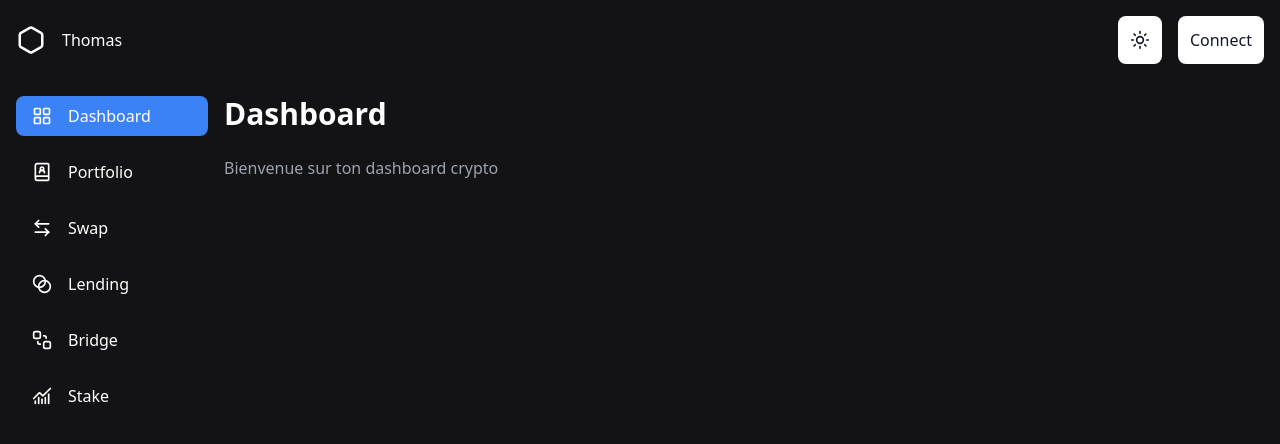
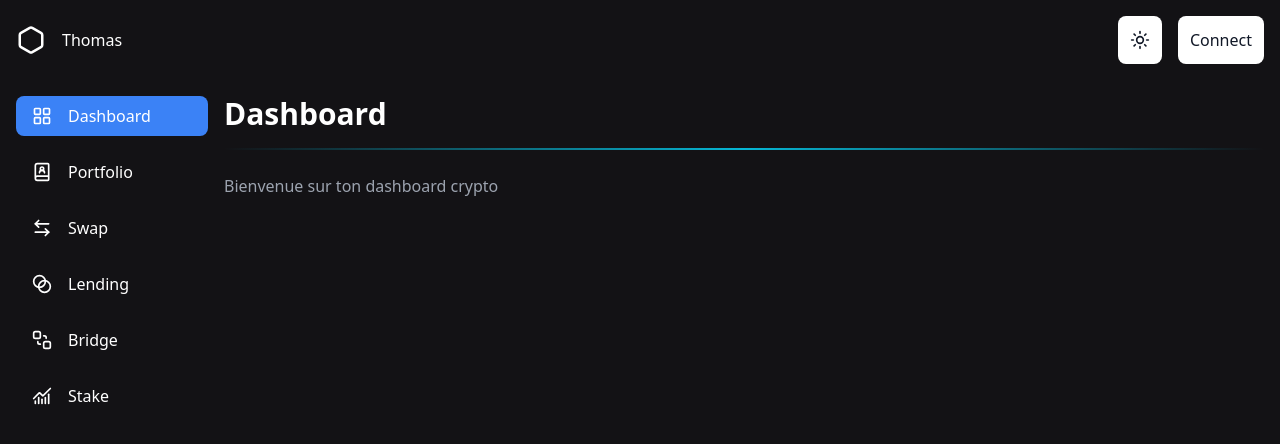
Before and after one commit to thomasalzonne/cryptoportfolio, a React (Vite) app in the folder frontend/: page /dashboard in a window 1280 px wide. Shown: the top 444 px of the page. Built offline with nearby package versions, Linux system fonts and the light colour scheme.

Commit message:
Add lheader on pages and pagelayout

```diff
--- /dev/null
+++ b/frontend/src/components/pages/Header.tsx
@@ -0,0 +1,15 @@
+interface PageHeaderTitle {
+  title: string
+}
+
+export default function PageHeader({title}: PageHeaderTitle) {
+    return(
+        <div className="flex flex-col w-full mb-6">
+            <h1 className="text-3xl font-bold text-gray-900 dark:text-white mb-4">{title}</h1>
+            <div className="relative w-full h-[2px] overflow-hidden">
+                <div className="absolute inset-0 bg-gradient-to-r from-transparent via-blue-500 to-transparent dark:via-cyan-400 blur-md opacity-60"></div>
+                <div className="absolute inset-0 bg-gradient-to-r from-transparent via-blue-600 to-transparent dark:via-cyan-500"></div>
+            </div>
+        </div>
+    )
+}
--- a/frontend/src/pages/Dashboard.tsx
+++ b/frontend/src/pages/Dashboard.tsx
@@ -1,8 +1,11 @@
+import PageLayout from "../components/pages/PageLayout";
+import PageHeader from "../components/pages/Header";
+
 export default function Dashboard() {
   return (
-    <div>
-      <h1 className="text-3xl font-bold text-white mb-6">Dashboard</h1>
+    <PageLayout>
+      <PageHeader title="Dashboard"/>
       <p className="text-gray-400">Bienvenue sur ton dashboard crypto</p>
-    </div>
+    </PageLayout>
   )
 }
--- a/frontend/src/pages/Portfolio.tsx
+++ b/frontend/src/pages/Portfolio.tsx
@@ -1,8 +1,11 @@
+import PageLayout from "../components/pages/PageLayout";
+import PageHeader from "../components/pages/Header";
+
 export default function Portfolio() {
   return (
-    <div>
-      <h1 className="text-3xl font-bold text-white mb-6">Portfolio</h1>
+    <PageLayout>
+      <PageHeader title="Portfolio"/>
       <p className="text-gray-400">Gérez votre portefeuille</p>
-    </div>
+    </PageLayout>
   )
 }
--- a/frontend/src/pages/Swap.tsx
+++ b/frontend/src/pages/Swap.tsx
@@ -1,8 +1,11 @@
+import PageLayout from "../components/pages/PageLayout";
+import PageHeader from "../components/pages/Header";
+
 export default function Swap() {
   return (
-    <div>
-      <h1 className="text-3xl font-bold text-white mb-6">Swap</h1>
+    <PageLayout>
+      <PageHeader title="Swap"/>
       <p className="text-gray-400">Échangez vos cryptos</p>
-    </div>
+    </PageLayout>
   )
 }
```
